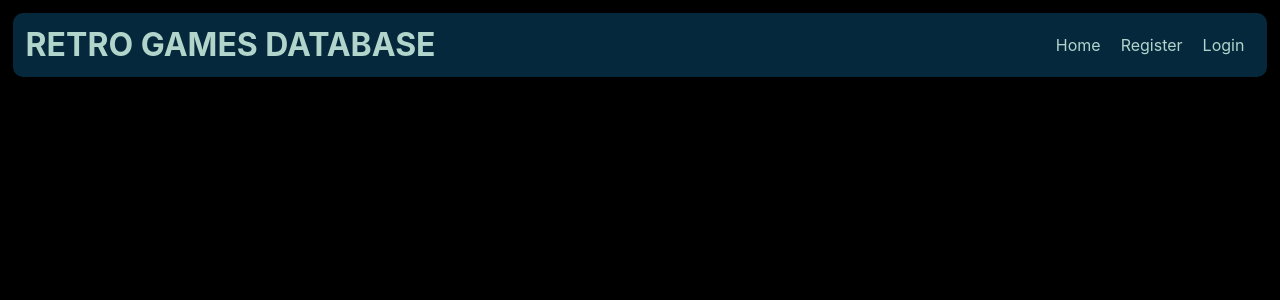
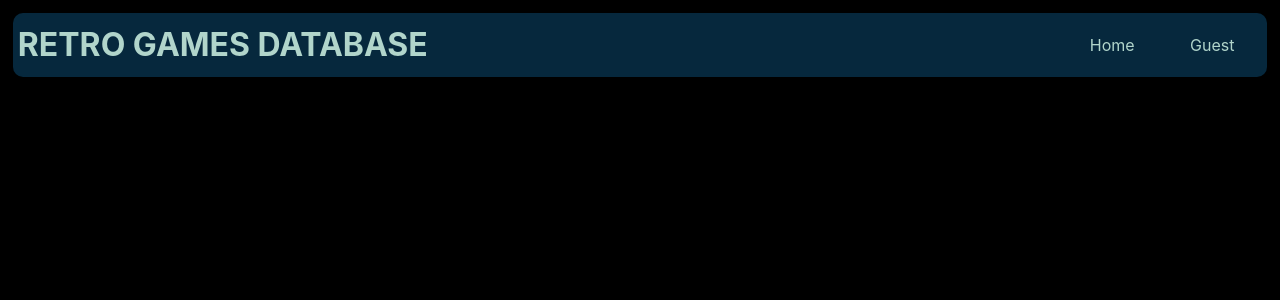
Before and after one commit to pau-develop/retro-games-database, a Next.js app: page / in a window 1280 px wide. Shown: the top 300 px of the page. Built offline with nearby package versions, Linux system fonts and the light colour scheme.

Commit message:
Created & styled UserDropDown component

```diff
--- a/components/Header/Header.tsx
+++ b/components/Header/Header.tsx
@@ -3,10 +3,13 @@ import { RootState } from "store/store";
 import HeaderStyled from "./HeaderStyled";
 import { useSelector } from "react-redux";
 import { IUser } from "interfaces/interfaces";
+import { useState } from "react";
+import UserDropDown from "../UserDropDown/UserDropDown";
 
 const Header = (): JSX.Element => {
   // const user = useSelector<RootState>((state) => state.user) as IUser;
   // console.log(user);
+  const [accountDropDown, setAccountDropDown] = useState(false);
   return (
     <HeaderStyled className="header">
       <h1 className="header__title">RETRO GAMES DATABASE</h1>
@@ -16,11 +19,9 @@ const Header = (): JSX.Element => {
             <Link href="/home">Home</Link>
           </li>
 
-          <li>
-            <Link href="/register">Register</Link>
-          </li>
-          <li>
-            <Link href="/login">Login</Link>
+          <li onClick={() => setAccountDropDown(!accountDropDown)}>
+            <span>Guest</span>
+            {accountDropDown && <UserDropDown />}
           </li>
         </ul>
       </nav>
--- a/components/Header/HeaderStyled.ts
+++ b/components/Header/HeaderStyled.ts
@@ -11,7 +11,7 @@ const HeaderStyled = styled.div`
   align-items: center;
   justify-content: space-between;
   margin: 1%;
-  padding: 1%;
+  padding: 5px;
   .header {
     &__title {
       padding: 0;
@@ -26,7 +26,13 @@ const HeaderStyled = styled.div`
         display: flex;
         list-style: none;
         li {
-          margin: 10px;
+          width: 100px;
+          padding: 10px;
+          position: relative;
+          text-align: center;
+        }
+        li:hover {
+          cursor: pointer;
         }
       }
       a:-webkit-any-link {
--- /dev/null
+++ b/components/UserDropDown/UserDropDown.tsx
@@ -0,0 +1,17 @@
+import Link from "next/link";
+import UserDropDownStyled from "./UserDropDownStyled";
+
+const UserDropDown = (): JSX.Element => {
+  return (
+    <UserDropDownStyled>
+      <li>
+        <Link href="/register">Register</Link>
+      </li>
+      <li>
+        <Link href="/login">Login</Link>
+      </li>
+    </UserDropDownStyled>
+  );
+};
+
+export default UserDropDown;
--- /dev/null
+++ b/components/UserDropDown/UserDropDownStyled.ts
@@ -0,0 +1,18 @@
+import styled from "styled-components";
+
+const UserDropDownStyled = styled.ul`
+  position: absolute;
+  display: flex;
+  flex-direction: column;
+  background-color: ${(props) => props.theme.primaryColor};
+  border-radius: 10px;
+  right: 0%;
+  top: 150%;
+  padding: 5px;
+  li {
+    text-align: center;
+    width: 100px;
+  }
+`;
+
+export default UserDropDownStyled;
```
